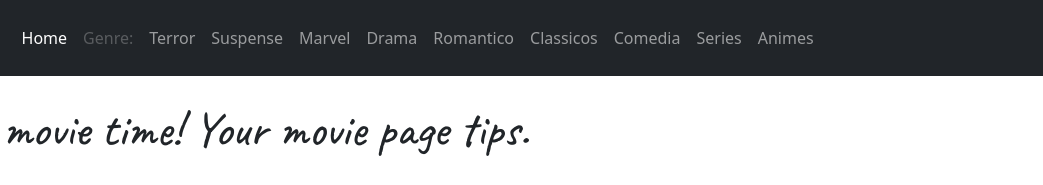
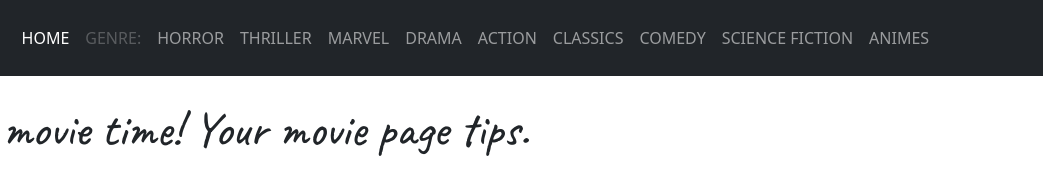
Before and after one commit to fabioesilveira/API-Movies-Project, a website built with Vite: page index.html in a window 1280 px wide. Shown: the top 185 px of the page, 237-1280 px from the left. Built offline with nearby package versions, Linux system fonts and the light colour scheme; no server answers; a web font is replaced by a local one.

Commit message:
ChangedLayout

```diff
--- a/index.html
+++ b/index.html
@@ -34,37 +34,37 @@
       <div class="collapse navbar-collapse" id="navbarNav">
         <ul class="navbar-nav">
           <li class="nav-item">
-            <a class="nav-link active" aria-current="page" href="#">Home</a>
+            <a class="nav-link active" aria-current="page" href="#">HOME</a>
           </li>
           <li class="nav-item">
-            <a class="nav-link disabled" aria-disabled="true">Genre:</a>
+            <a class="nav-link disabled" aria-disabled="true">GENRE:</a>
           </li>
           <li class="nav-item">
-            <a class="nav-link" href="#">Terror</a>
+            <a class="nav-link" href="#">HORROR</a>
           </li>
           <li class="nav-item">
-            <a class="nav-link" href="#">Suspense</a>
+            <a class="nav-link" href="#">THRILLER</a>
           </li>
           <li class="nav-item">
-            <a class="nav-link" href="#">Marvel</a>
+            <a class="nav-link" href="#">MARVEL</a>
           </li>
           <li class="nav-item">
-            <a class="nav-link" href="#">Drama</a>
+            <a class="nav-link" href="#">DRAMA</a>
           </li>
           <li class="nav-item">
-            <a class="nav-link" href="#">Romantico</a>
+            <a class="nav-link" href="#">ACTION</a>
           </li>
           <li class="nav-item">
-            <a class="nav-link" href="#">Classicos</a>
+            <a class="nav-link" href="#">CLASSICS</a>
           </li>
           <li class="nav-item">
-            <a class="nav-link" href="#">Comedia</a>
+            <a class="nav-link" href="#">COMEDY</a>
           </li>
           <li class="nav-item">
-            <a class="nav-link" href="#">Series</a>
+            <a class="nav-link" href="#">SCIENCE FICTION</a>
           </li>
           <li class="nav-item">
-            <a class="nav-link" href="#">Animes</a>
+            <a class="nav-link" href="#">ANIMES</a>
           </li>
         </ul>
       </div>
```
